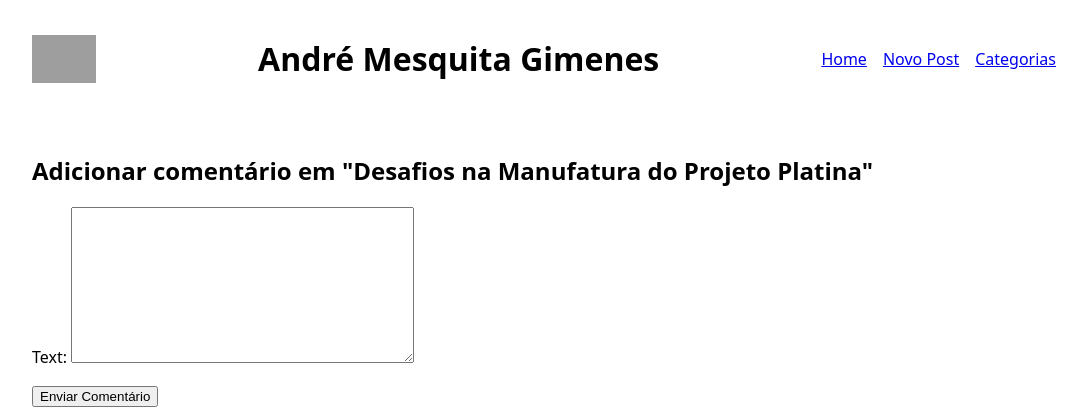
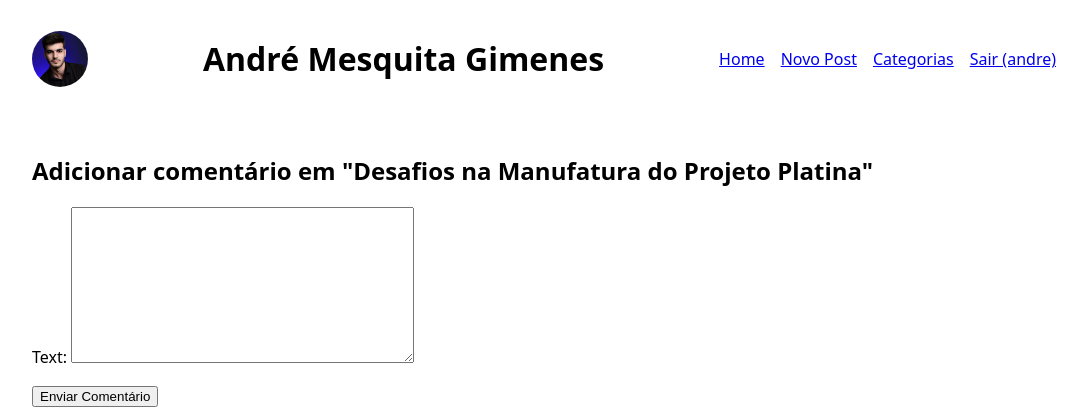
Before and after one commit to andremesquitagg/portfolio-django, a Django app: page /post/1/comentario/ in a window 1280 px wide. Shown: the top 420 px of the page, without its empty margins (96-1183 px from the left). Run offline with Django 5.2, Linux system fonts and the light colour scheme; a user stored in the database is signed in; data comes from the database, SQL or seed files in the repository; grey boxes are pictures that could not be loaded.

Commit message:
feat: logo, login/logout, views protegidas, pt-br e fuso America/Sao_Paulo

```diff
--- a/blog/static/css/style.css
+++ b/blog/static/css/style.css
@@ -64,3 +64,22 @@ footer {
         grid-template-columns: 1fr;
     }
 }
+header img {
+    border-radius: 50%;
+    width: 56px;
+    height: 56px;
+    object-fit: cover;
+}
+.inline-form {
+    display: inline;
+    margin: 0;
+}
+.link-button {
+    background: none;
+    border: none;
+    padding: 0;
+    color: #0000ee;
+    text-decoration: underline;
+    cursor: pointer;
+    font: inherit;
+}
--- a/blog/templates/blog/post_detail.html
+++ b/blog/templates/blog/post_detail.html
@@ -6,10 +6,12 @@
     <div>
         {{ post.content|safe }}
     </div>
+    {% if user.is_authenticated %}
     <div style="margin-top: 20px;">
         <a href="{% url 'post_update' post.pk %}">Editar</a> |
         <a href="{% url 'post_delete' post.pk %}">Remover</a>
     </div>
+    {% endif %}
 
     <div style="margin-top: 1rem;">
         <strong>Categorias:</strong>
--- a/blog/views.py
+++ b/blog/views.py
@@ -2,6 +2,7 @@ from django.urls import reverse_lazy
 from django.views.generic import ListView, DetailView, CreateView, UpdateView, DeleteView
 from django.shortcuts import render, get_object_or_404, redirect
 from django.contrib.auth.decorators import login_required
+from django.contrib.auth.mixins import LoginRequiredMixin
 
 from .models import Post, Comment, Category
 from .forms import PostForm, CommentForm
@@ -17,13 +18,13 @@ class PostDetailView(DetailView):
     model = Post
     template_name = 'blog/post_detail.html'
 
-class PostCreateView(CreateView):
+class PostCreateView(LoginRequiredMixin, CreateView):
     model = Post
     form_class = PostForm
     template_name = 'blog/post_form.html'
     success_url = reverse_lazy('post_list')
 
-class PostUpdateView(UpdateView):
+class PostUpdateView(LoginRequiredMixin, UpdateView):
     model = Post
     form_class = PostForm
     template_name = 'blog/post_form.html'
@@ -31,7 +32,7 @@ class PostUpdateView(UpdateView):
     def get_success_url(self):
         return reverse_lazy('post_detail', kwargs={'pk': self.object.pk})
 
-class PostDeleteView(DeleteView):
+class PostDeleteView(LoginRequiredMixin, DeleteView):
     model = Post
     template_name = 'blog/post_confirm_delete.html'
     success_url = reverse_lazy('post_list')
--- a/config/urls.py
+++ b/config/urls.py
@@ -19,5 +19,6 @@ from django.urls import path, include
 
 urlpatterns = [
     path('admin/', admin.site.urls),
+    path('accounts/', include('django.contrib.auth.urls')),
     path('', include('blog.urls')),
 ]
--- a/templates/base.html
+++ b/templates/base.html
@@ -9,13 +9,23 @@
 </head>
 <body>
     <header>
-        <img src="{% static 'images/logo.svg' %}" alt="logo">
+        <img src="{% static 'images/logo.jpg' %}" alt="logo">
         <h1>André Mesquita Gimenes</h1>
         <nav>
             <ul>
                 <li><a href="{% url 'post_list' %}">Home</a></li>
                 <li><a href="{% url 'post_create' %}">Novo Post</a></li>
                 <li><a href="{% url 'category_list' %}">Categorias</a></li>
+                {% if user.is_authenticated %}
+                <li>
+                    <form method="post" action="{% url 'logout' %}" class="inline-form">
+                        {% csrf_token %}
+                        <button type="submit" class="link-button">Sair ({{ user.username }})</button>
+                    </form>
+                </li>
+                {% else %}
+                <li><a href="{% url 'login' %}">Entrar</a></li>
+                {% endif %}
             </ul>
         </nav>
     </header>
```
Also changed, not shown: config/settings.py (+6 -2 lines), templates/registration/login.html (added, +10 -0 lines), blog/static/images/logo.jpg (added).
